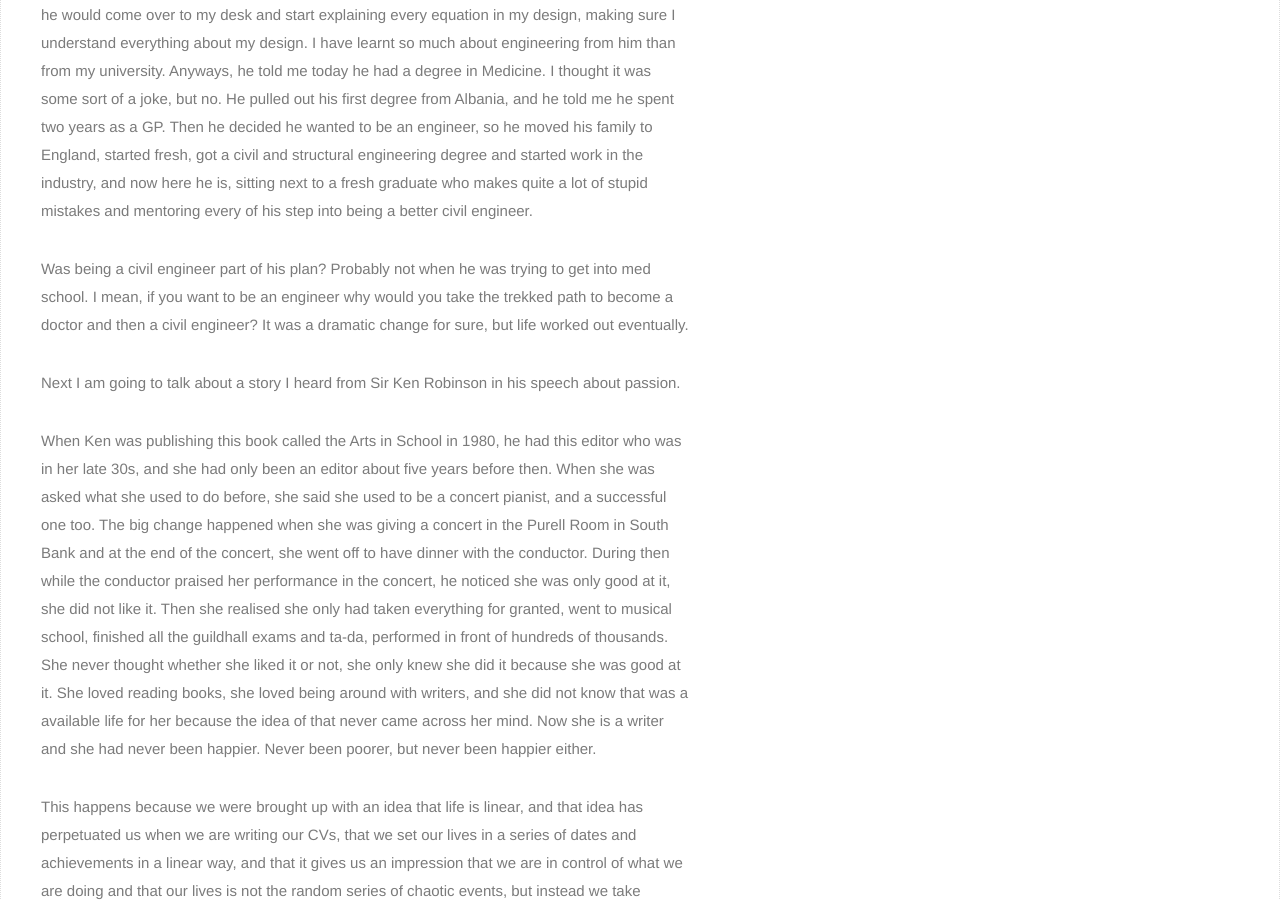
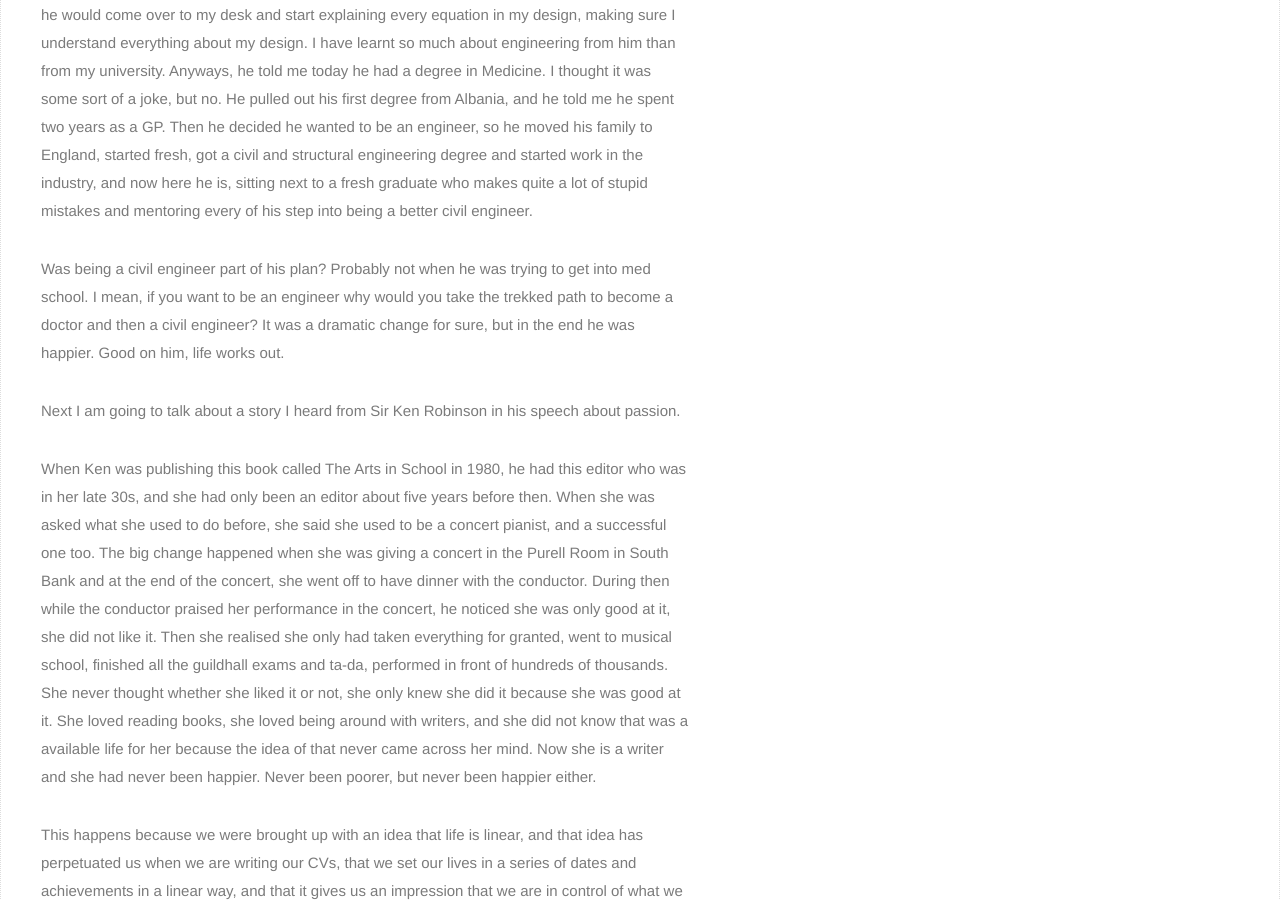
Before and after one commit to chwong1996/myhome, a Jekyll site: the page built from _posts/2017-08-29-salute-to-changes.markdown, in a window 1280 px wide and 900 px high, scrolled down 921 px. Built offline with Jekyll 4.4.1, drawn with Linux system fonts in a browser that asks for light colours; nearby versions of some CDN libraries; some web fonts are replaced; some of the changed text lies outside the part shown.

```diff
--- a/_layouts/post.html
+++ b/_layouts/post.html
@@ -17,9 +17,10 @@
             <p>{{ content }}</p>
           </div>
         </div>
-<p class="center-text" style="padding: 30px;">
+<!-- .col-md-7 close -->
+          <p class="center-text" style="padding: 30px;">
   <a href="{{ site.baseurl }}/blog">Back to blog</a>
-</p><!-- .col-md-7 close -->
+</p>
       </div>
     </div>
   </section>
--- a/_posts/2017-08-29-salute-to-changes.markdown
+++ b/_posts/2017-08-29-salute-to-changes.markdown
@@ -1,6 +1,6 @@
 ---
 layout: post
-title:  Salute to Changes!
+title:  Salute to Changes
 date: 2017-08-29 17:56:00
 description: Two Inspiring Stories
 ---
@@ -13,11 +13,11 @@
 
 Blendi is a Senior Temporary Works Engineer in the company and he is my supervisor, he was very passionate about his job. In fact he is so passionate about his job whenever he is a bit free he would come over to my desk and start explaining every equation in my design, making sure I understand everything about my design. I have learnt so much about engineering from him than from my university. Anyways, he told me today he had a degree in Medicine. I thought it was some sort of a joke, but no. He pulled out his first degree from Albania, and he told me he spent two years as a GP. Then he decided he wanted to be an engineer, so he moved his family to England, started fresh, got a civil and structural engineering degree and started work in the industry, and now here he is, sitting next to a fresh graduate who makes quite a lot of stupid mistakes and mentoring every of his step into being a better civil engineer.
 
-Was being a civil engineer part of his plan? Probably not when he was trying to get into med school. I mean, if you want to be an engineer why would you take the trekked path to become a doctor and then a civil engineer? It was a dramatic change for sure, but life worked out eventually.
+Was being a civil engineer part of his plan? Probably not when he was trying to get into med school. I mean, if you want to be an engineer why would you take the trekked path to become a doctor and then a civil engineer? It was a dramatic change for sure, but in the end he was happier. Good on him, life works out.
 
 Next I am going to talk about a story I heard from Sir Ken Robinson in his speech about passion.
 
-When Ken was publishing this book called the Arts in School in 1980, he had this editor who was in her late 30s, and she had only been an editor about five years before then. When she was asked what she used to do before, she said she used to be a concert pianist, and a successful one too. The big change happened when she was giving a concert in the Purell Room in South Bank and at the end of the concert, she went off to have dinner with the conductor. During then while the conductor praised her performance in the concert, he noticed she was only good at it, she did not like it. Then she realised she only had taken everything for granted, went to musical school, finished all the guildhall exams and ta-da, performed in front of hundreds of thousands. She never thought whether she liked it or not, she only knew she did it because she was good at it. She loved reading books, she loved being around with writers, and she did not know that was a available life for her because the idea of that never came across her mind. Now she is a writer and she had never been happier. Never been poorer, but never been happier either.
+When Ken was publishing this book called The Arts in School in 1980, he had this editor who was in her late 30s, and she had only been an editor about five years before then. When she was asked what she used to do before, she said she used to be a concert pianist, and a successful one too. The big change happened when she was giving a concert in the Purell Room in South Bank and at the end of the concert, she went off to have dinner with the conductor. During then while the conductor praised her performance in the concert, he noticed she was only good at it, she did not like it. Then she realised she only had taken everything for granted, went to musical school, finished all the guildhall exams and ta-da, performed in front of hundreds of thousands. She never thought whether she liked it or not, she only knew she did it because she was good at it. She loved reading books, she loved being around with writers, and she did not know that was a available life for her because the idea of that never came across her mind. Now she is a writer and she had never been happier. Never been poorer, but never been happier either.
 
 This happens because we were brought up with an idea that life is linear, and that idea has perpetuated us when we are writing our CVs, that we set our lives in a series of dates and achievements in a linear way, and that it gives us an impression that we are in control of what we are doing and that our lives is not the random series of chaotic events, but instead we take opportunities and we respond to them.
 
--- a/blog.html
+++ b/blog.html
@@ -21,7 +21,7 @@
   <a href="{{ post.url | prepend: site.baseurl }}" class="bold">{{ post.title }}</a>
   <p class="post-date">{{ post.date | date_to_long_string }}</p>
   <p>
-    {{ post.description | strip_html | truncatewords: 50 }}
+    {{ post.description | strip_html | truncatewords: 30 }}
   </p>
 </div>
 {% endfor %}
```
